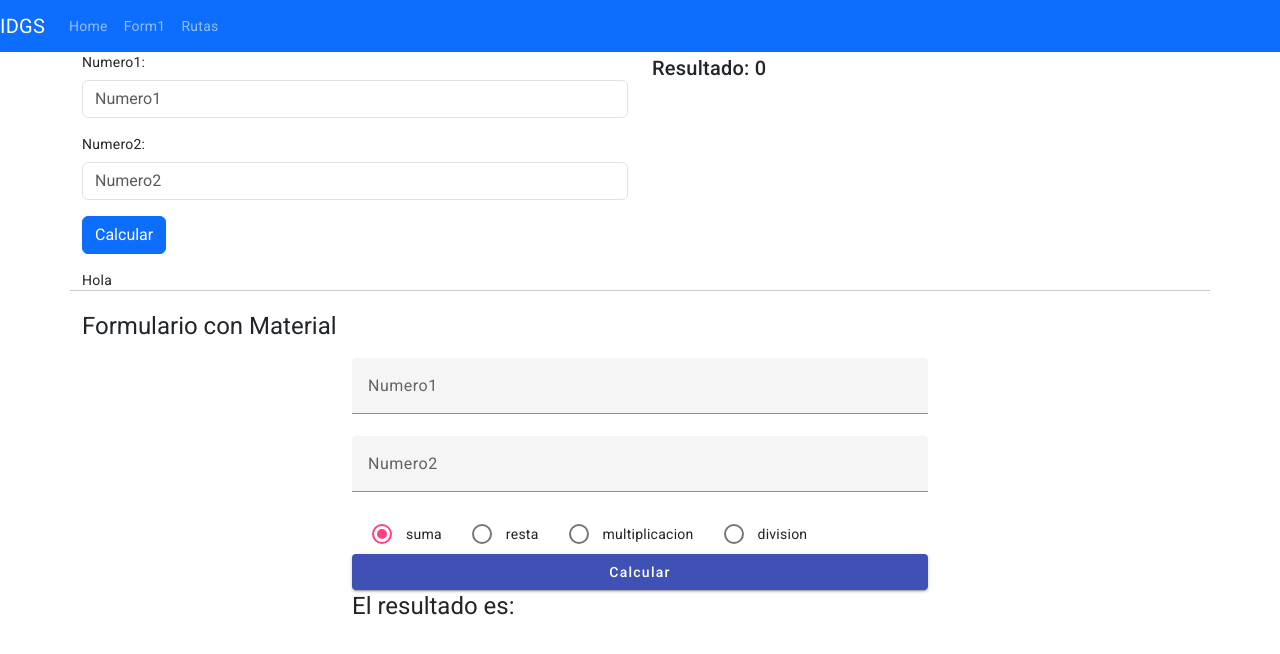
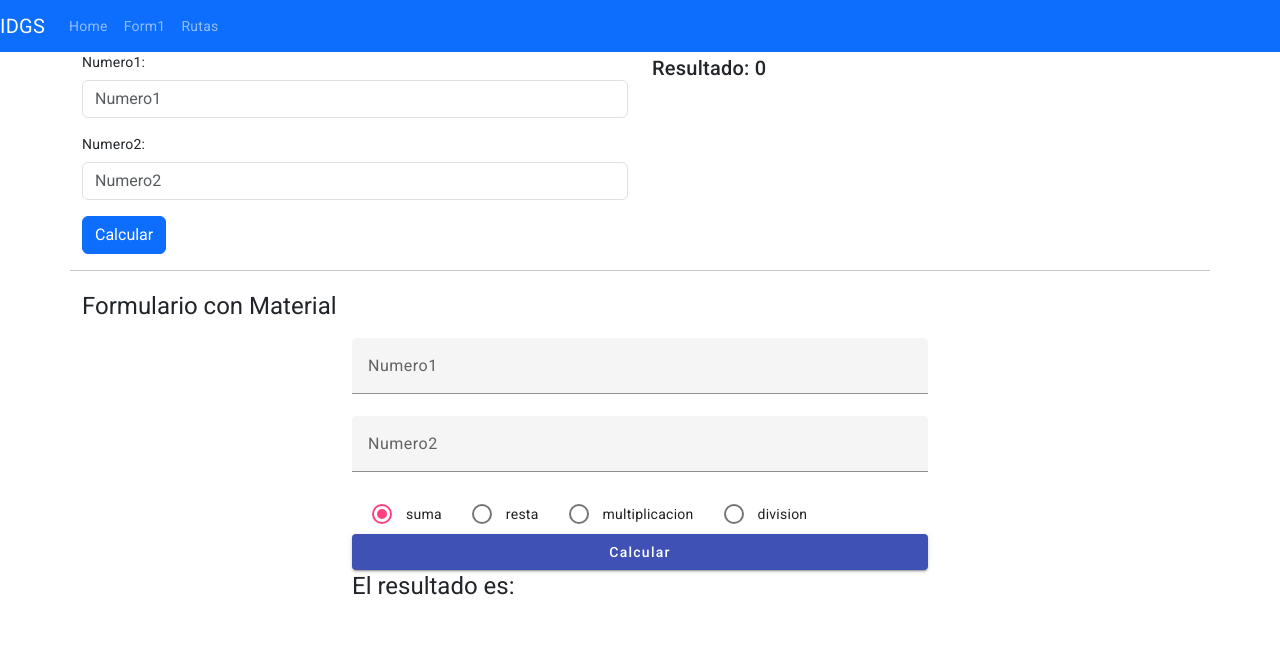
Before and after one commit to IDGS-901-19002228/intro-angular-idgs901, an Angular app: page / in a window 1280 px wide. Shown: the top 654 px of the page. Built offline with nearby package versions, Linux system fonts and the light colour scheme.

Commit message:
CFLP Clase 17/06/23

```diff
--- a/src/app/grupos/formularios/suma/suma.component.html
+++ b/src/app/grupos/formularios/suma/suma.component.html
@@ -17,4 +17,3 @@
         <h2>Resultado: {{resultado}}</h2>
     </div>
 </div>
-<div>Hola</div>
```
